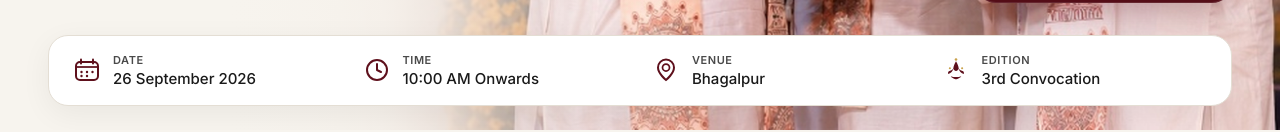
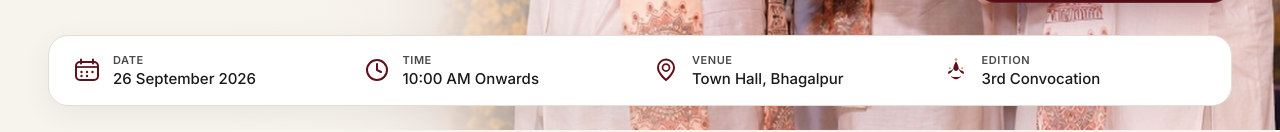
Before and after one commit to code-yashkumar/Convocation-iiitbh, a React (Vite) app: page / in a window 1280 px wide. Shown: the part 670-802 px from the top of the page. Built offline with nearby package versions, Linux system fonts and the light colour scheme; no server answers; a web font is replaced by a local one.

Commit message:
feat: update venue to Town Hall, Bhagalpur across Hero, InformationBar, Schedule modal, and metadata

```diff
--- a/index.html
+++ b/index.html
@@ -83,7 +83,7 @@
           "eventAttendanceMode": "https://schema.org/MixedEventAttendanceMode",
           "location": {
             "@type": "Place",
-            "name": "Main Lecture Hall, IIIT Bhagalpur Campus",
+            "name": "Town Hall, Bhagalpur",
             "address": {
               "@type": "PostalAddress",
               "streetAddress": "Sabour",
--- a/src/App.jsx
+++ b/src/App.jsx
@@ -73,7 +73,7 @@ function HomePage() {
               "eventAttendanceMode": "https://schema.org/MixedEventAttendanceMode",
               "location": {
                 "@type": "Place",
-                "name": "Main Lecture Hall, IIIT Bhagalpur Campus",
+                "name": "Town Hall, Bhagalpur",
                 "address": {
                   "@type": "PostalAddress",
                   "streetAddress": "Sabour",
--- a/src/sections/Hero/index.jsx
+++ b/src/sections/Hero/index.jsx
@@ -143,7 +143,7 @@ export function Hero() {
                 </div>
                 <div className="flex flex-col">
                   <span className="font-body font-bold text-sm sm:text-base text-charcoal-900 leading-snug">
-                    Bhagalpur
+                    Town Hall, Bhagalpur
                   </span>
                   <span className="font-body text-xs sm:text-sm text-charcoal-600 leading-tight mt-0.5">
                     Bihar
--- a/src/sections/InformationBar/index.jsx
+++ b/src/sections/InformationBar/index.jsx
@@ -90,7 +90,7 @@ const INFO_BAR_ITEMS = [
   {
     icon: MapPinDesignIcon,
     label: 'VENUE',
-    value: 'Bhagalpur',
+    value: 'Town Hall, Bhagalpur',
   },
   {
     icon: EditionIcon,
--- a/src/sections/Schedule/index.jsx
+++ b/src/sections/Schedule/index.jsx
@@ -237,7 +237,7 @@ export function ScheduleSection() {
               </span>
               <span className="flex items-center gap-2">
                 <MapPin className="w-4 h-4 text-maroon-900" />
-                <span>Venue: <strong>Bhagalpur</strong></span>
+                <span>Venue: <strong>Town Hall, Bhagalpur</strong></span>
               </span>
             </div>
 
```
Also changed, not shown: 1 other file (tests, documents, lock files or other folders).
